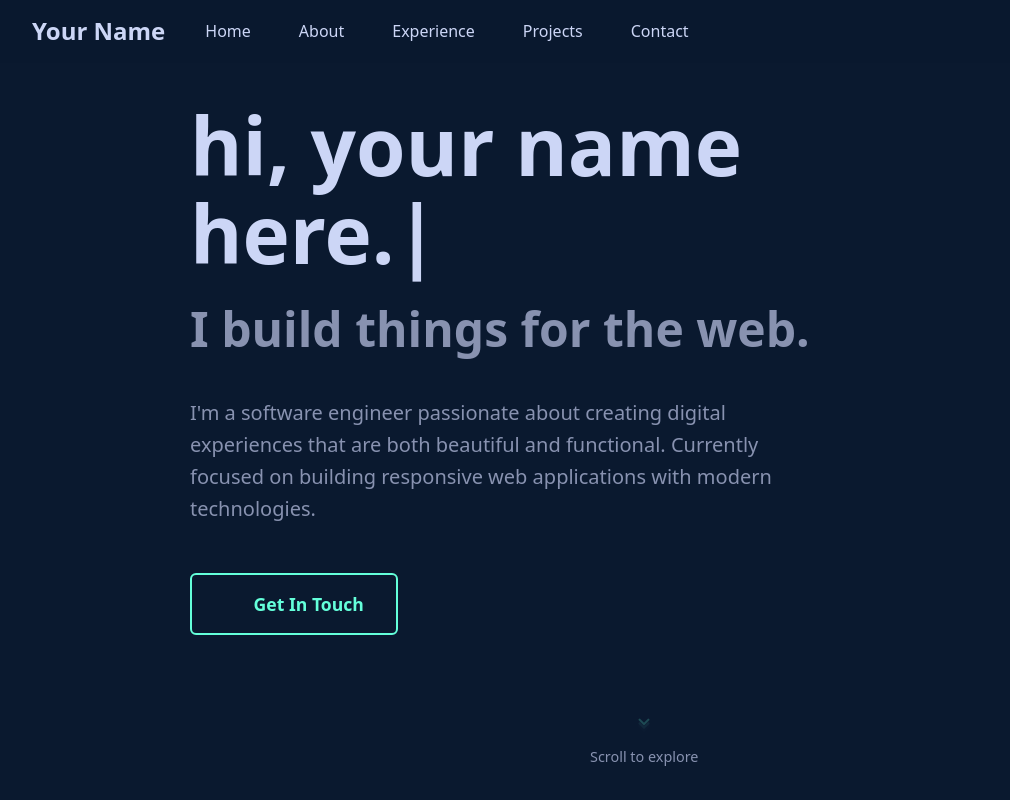
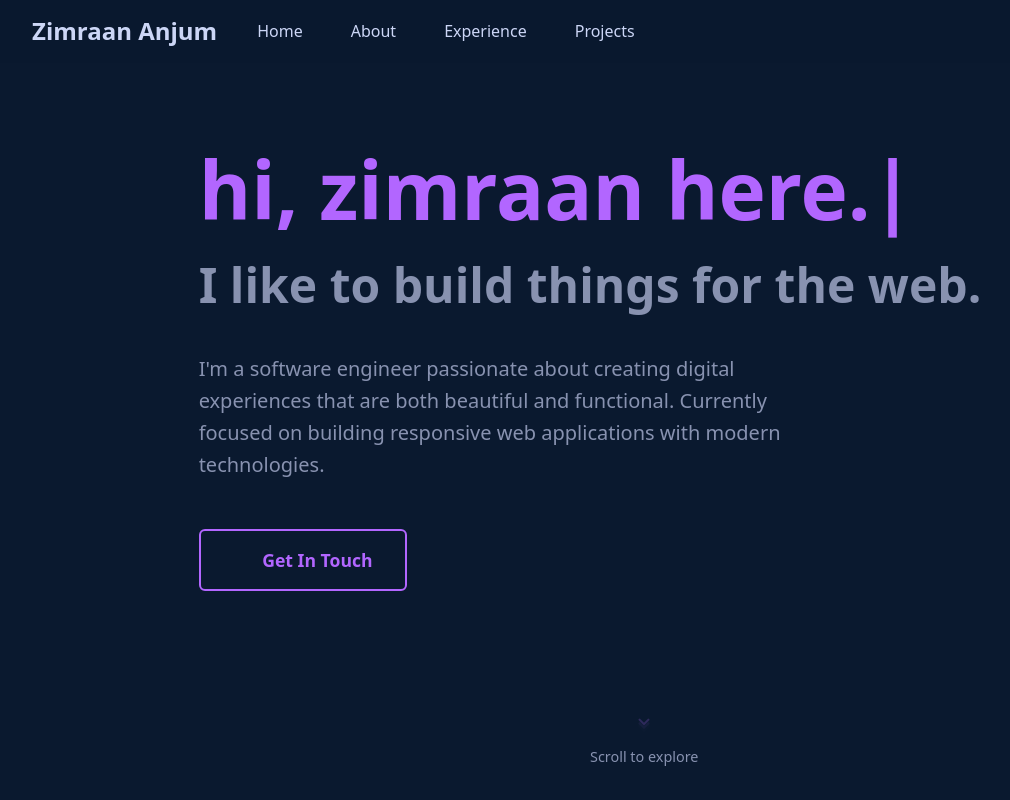
Before and after one commit to x1mmy/my-portfolio, a React (Create React App) app: page / in a window 1280 px wide. Shown: the whole page, without its empty margins (50-1060 px from the left). Built offline with nearby package versions, Linux system fonts and the light colour scheme; some icons are missing.

Commit message:
nav bar and intro done

```diff
--- a/src/components/Home.js
+++ b/src/components/Home.js
@@ -22,22 +22,24 @@ function Home() {
         <div className="intro-content">
           {/* Animated greeting */}
           <div className="intro-greeting">
+
             <TypeAnimation
               sequence={[
-                'hi, your name here.',
+                'hi, zimraan here.',
                 1000,
               ]}
               wrapper="span"
               speed={50}
-              style={{ display: 'inline-block' }}
+              style={{ display: 'inline-block', color: 'var(--purple-bright)' }}
               cursor={true}
               repeat={0}
+
             />
           </div>
 
           {/* Subtitle with fade-in animation */}
           <div className={`intro-subtitle ${showContent ? 'fade-in' : ''}`}>
-            I build things for the web.
+            I like to build things for the web.
           </div>
 
           {/* Description */}
@@ -49,7 +51,7 @@ function Home() {
 
           {/* Call to action */}
           <div className={`intro-cta ${showContent ? 'fade-in delay-2' : ''}`}>
-            <a href="mailto:your.email@gmail.com" className="cta-button">
+            <a href="mailto:zimraan2012@gmail.com" className="cta-button">
               <EmailRoundedIcon />
               <span>Get In Touch</span>
             </a>
--- a/src/components/NavBar.js
+++ b/src/components/NavBar.js
@@ -29,7 +29,7 @@ function NavBar() {
       <Container>
         {/* Brand/Logo */}
         <Navbar.Brand href="#intro" className="navbar-brand">
-          Your Name
+          Zimraan Anjum
         </Navbar.Brand>
 
         {/* Mobile toggle */}
@@ -38,30 +38,29 @@ function NavBar() {
         <Navbar.Collapse id="basic-navbar-nav">
           {/* Main navigation links */}
           <Nav className="me-auto">
-            <Nav.Link href="#intro">Home</Nav.Link>
+            <Nav.Link href="#home">Home</Nav.Link>
             <Nav.Link href="#about">About</Nav.Link>
             <Nav.Link href="#experience">Experience</Nav.Link>
             <Nav.Link href="#projects">Projects</Nav.Link>
-            <Nav.Link href="#contact">Contact</Nav.Link>
           </Nav>
 
           {/* Social links */}
           <Nav className="social-links">
             <Nav.Link
-              href="mailto:your.email@gmail.com"
+              href="mailto:zimraan2012@gmail.com"
               title="Email"
             >
               <EmailRoundedIcon />
             </Nav.Link>
             <Nav.Link
-              href="https://github.com/yourusername"
+              href="https://github.com/x1mmy"
               target="_blank"
               title="GitHub"
             >
               <GitHubIcon />
             </Nav.Link>
             <Nav.Link
-              href="https://www.linkedin.com/in/yourprofile/"
+              href="https://www.linkedin.com/in/zimraananjum/"
               target="_blank"
               title="LinkedIn"
             >
--- a/src/styles/Global.css
+++ b/src/styles/Global.css
@@ -15,6 +15,8 @@
   --white: #e6f1ff;
   --green-bright: #64ffda;
   --green-tint: rgba(100, 255, 218, 0.1);
+  --purple-bright: #b266ff;
+  --purple-tint: rgba(178, 102, 255, 0.1);
 
   /* Typography */
   --font-family: 'Inter', -apple-system, BlinkMacSystemFont, 'Segoe UI', sans-serif;
--- a/src/styles/Home.css
+++ b/src/styles/Home.css
@@ -30,7 +30,7 @@
 
   /* TypeAnimation cursor styling */
   .intro-greeting .react-type-animation__cursor {
-    color: var(--green-bright);
+    color: var(--purple-bright);
     font-weight: 400;
   }
 
@@ -68,11 +68,12 @@
   .cta-button {
     display: inline-flex;
     align-items: center;
+    justify-content: center;
     gap: 0.75rem;
     padding: 1rem 2rem;
     background: transparent;
-    border: 2px solid var(--green-bright);
-    color: var(--green-bright);
+    border: 2px solid var(--purple-bright);
+    color: var(--purple-bright);
     font-size: 1.1rem;
     font-weight: 600;
     border-radius: 6px;
@@ -89,7 +90,7 @@
     left: -100%;
     width: 100%;
     height: 100%;
-    background: var(--green-bright);
+    background: var(--purple-bright);
     transition: left 0.3s ease;
     z-index: -1;
   }
@@ -97,7 +98,7 @@
   .cta-button:hover {
     color: var(--navy);
     transform: translateY(-2px);
-    box-shadow: 0 8px 25px rgba(100, 255, 218, 0.3);
+    box-shadow: 0 8px 25px rgba(178, 102, 255, 0.3);
   }
 
   .cta-button:hover::before {
@@ -133,8 +134,8 @@
     display: block;
     width: 8px;
     height: 8px;
-    border-bottom: 2px solid var(--green-bright);
-    border-right: 2px solid var(--green-bright);
+    border-bottom: 2px solid var(--purple-bright);
+    border-right: 2px solid var(--purple-bright);
     transform: rotate(45deg);
     margin: -6px auto;
     animation: scroll-arrow 2s infinite;
--- a/src/styles/NavBar.css
+++ b/src/styles/NavBar.css
@@ -23,7 +23,7 @@
   }
 
   .navbar-brand:hover {
-    color: var(--green-bright) !important;
+    color: var(--purple-bright) !important;
   }
 
   /* Navigation links */
@@ -37,7 +37,7 @@
   }
 
   .custom-navbar .nav-link:hover {
-    color: var(--green-bright) !important;
+    color: var(--purple-bright) !important;
   }
 
   /* Underline animation */
@@ -48,7 +48,7 @@
     left: 50%;
     width: 0;
     height: 2px;
-    background-color: var(--green-bright);
+    background-color: var(--purple-bright);
     transition: all 0.3s ease;
     transform: translateX(-50%);
   }
@@ -66,7 +66,7 @@
   }
 
   .social-links .nav-link:hover {
-    background-color: var(--green-tint);
+    background-color: var(--purple-tint);
     transform: translateY(-2px);
   }
 
@@ -76,7 +76,7 @@
 
   /* Mobile navbar styling */
   .navbar-toggler {
-    border: 1px solid var(--green-bright);
+    border: 1px solid var(--purple-bright);
     padding: 0.25rem 0.5rem;
   }
 
```
